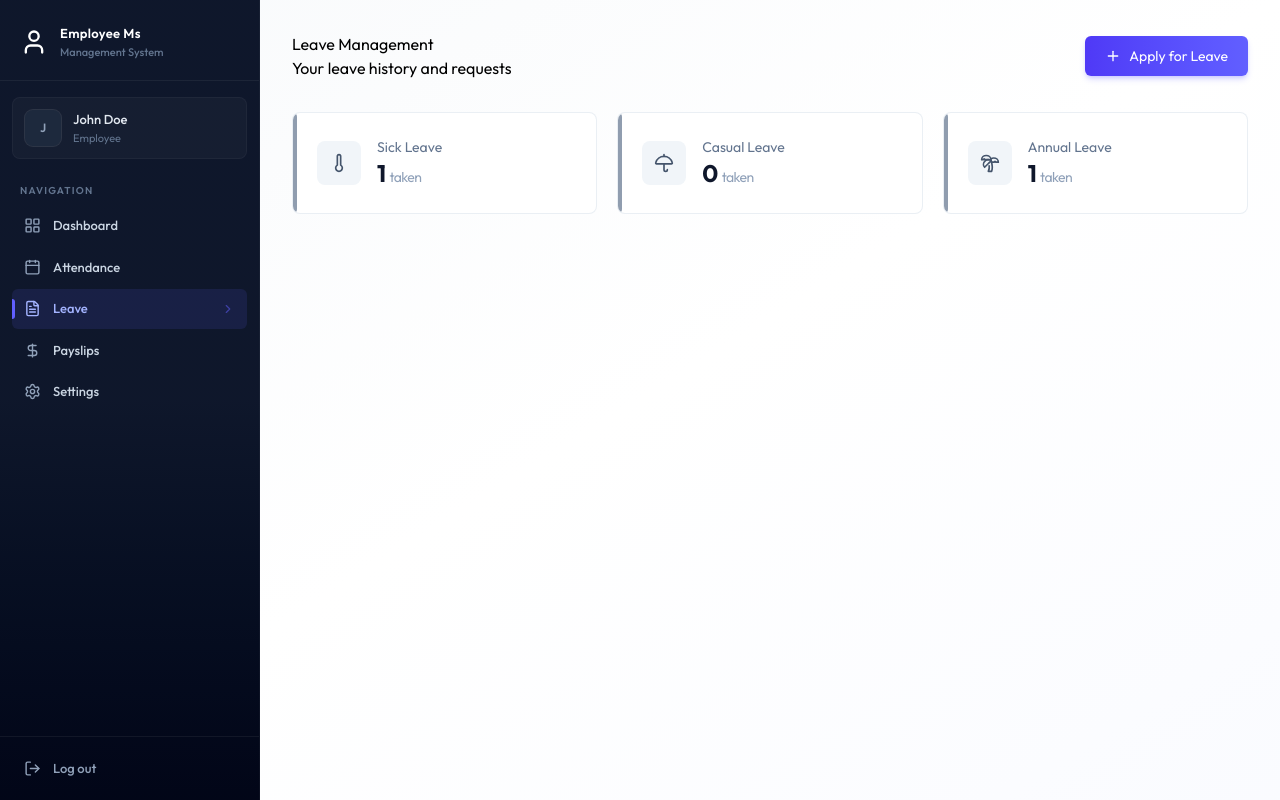
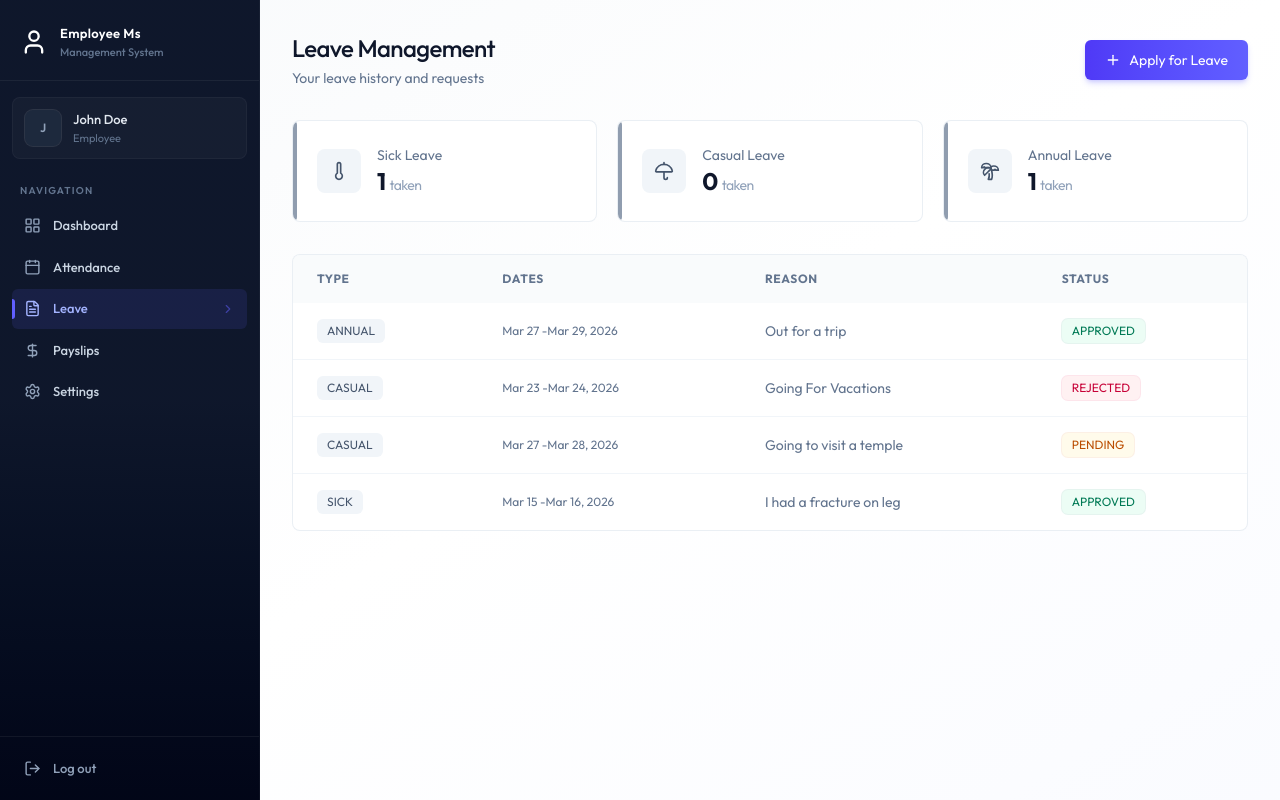
Before and after one commit to sheaf-hassan/employee_management_system, a React (Vite) app in the folder client/: page /leave in a window 1280 px wide. Built offline with nearby package versions, Linux system fonts and the light colour scheme.

Commit message:
create leave_history and mount it to the leave page

```diff
--- /dev/null
+++ b/client/src/components/leave/LeaveHistory.jsx
@@ -0,0 +1,93 @@
+import { useState } from 'react';
+import {format} from "date-fns"
+import { Check, Loader2, X } from 'lucide-react';
+
+const LeaveHistory = ({leaves, isAdmin, onUpdate}) => {
+
+    const [processing, setProcessing] = useState(null);
+
+    const handleStatusUpdate = async (id, status)=>{
+        setProcessing(id)
+    }
+
+  return (
+    <div className="card overflow-hidden">
+          <div className="overflow-x-auto">
+            <table className="table-modern">
+                <thead>
+                  <tr>
+                    {isAdmin && <th>Employee</th>}
+                    <th>Type</th>
+                    <th>Dates</th>
+                    <th>Reason</th>
+                    <th>Status</th>
+                    {isAdmin && <th className="text-center">Actions</th>}
+                  </tr>
+                </thead>
+                <tbody>
+                  {leaves.length === 0 ? (
+                    <tr>
+                      <td colSpan={isAdmin ? 6 : 4} className="text-center p-12 text-slate-400">
+                        No leave applications found
+                      </td>
+                    </tr>
+                  ) : (
+                    leaves.map((leave)=>{
+                      return (
+                        <tr key={leave._id || leave.id}>
+                            {isAdmin && (
+                                <td className="text-slate-900">
+                              {leave.employee?.firstName}
+                              {leave.employee?.lastName}
+                            </td>
+                            )}
+
+                            <td>
+                              <span className="badge bg-slate-100 text-slate-600">{leave.type}</span>
+                            </td>
+
+                            <td className="text-xs text-slate-500">
+                              {format(new Date(leave.startDate), "MMM dd")} -{format(new Date(leave.endDate), "MMM dd, yyyy")}
+                            </td>
+
+                            <td className="max-w-xs truncate text-slate-500" title={leave.reason}>
+                              {leave.reason}
+                            </td>
+
+                            <td>
+                              <span className={`badge ${leave.status === "APPROVED" ? "badge-success" : leave.status === "REJECTED" ? "badge-danger" : "badge-warning"}`}>
+                                {leave.status}
+                              </span>
+                            </td>
+                            {isAdmin && (
+                                <td>
+                                    {leave.status === "PENDING" && (
+                                        <div className='flex justify-center gap-2'>
+                                            <button onClick={()=> handleStatusUpdate(leave._id || leave.id, "APPROVED")}
+                                            disabled={!!processing}
+                                             className="p-1.5 rounded-md bg-emerald-50 text-emerald-600 hover:bg-emerald-100 transition-colors">
+                                                {processing === (leave._id || leave.id) ? <Loader2 className="w-4 h-4 animate-spin"/> : <Check className='w-4 h-4'/>}
+                                            </button>
+
+                                            <button onClick={()=> handleStatusUpdate(leave._id || leave.id, "REJECTED")}
+                                            disabled={!!processing}
+                                            className='p-1.5 rounded-md bg-rose-50 text-rose-600 hover:bg-rose-100 transition-colors'>
+                                                {processing === (leave._id || leave.id) ? <Loader2 className="w-4 h-4 animate-spin"/> : <X className='w-4 h-4'/>}
+                                            </button>
+                                        </div>
+                                    )}
+                                </td>
+                            )}
+
+                        </tr>
+                      )
+                    })
+                  )}
+                </tbody>
+            </table>
+          </div>
+        </div>
+  )
+}
+
+export default LeaveHistory
--- a/client/src/pages/Leave.jsx
+++ b/client/src/pages/Leave.jsx
@@ -2,6 +2,7 @@
 import { dummyLeaveData } from "../assets/assets";
 import Loading from "../components/Loading";
 import { PalmtreeIcon, PlusIcon, ThermometerIcon, UmbrellaIcon } from "lucide-react";
+import LeaveHistory from "../components/leave/LeaveHistory";
 
 const Leave = () => {
 
@@ -39,8 +40,8 @@
     <div className="animate-fade-in">
       <div className="flex flex-col sm:flex-row justify-between items-start sm:items-center gap-4 mb-8">
         <div>
-          <h1>Leave Management</h1>
-          <p>{isAdmin ? "Manage leave applications" : "Your leave history and requests"}</p>
+          <h1 className="page-title">Leave Management</h1>
+          <p className="page-subtitle">{isAdmin ? "Manage leave applications" : "Your leave history and requests"}</p>
         </div>
         {!isAdmin && !isDeleted && (
           <button onClick={()=> setShowModal(true)} className="btn-primary flex items-center gap-2 w-full sm:w-auto justify-center">
@@ -65,6 +66,7 @@
         </div>
       )}
 
+    <LeaveHistory leaves={leaves} isAdmin={isAdmin} onUpdate={fetchLeaves}/>
     </div>
   )
 }
```
